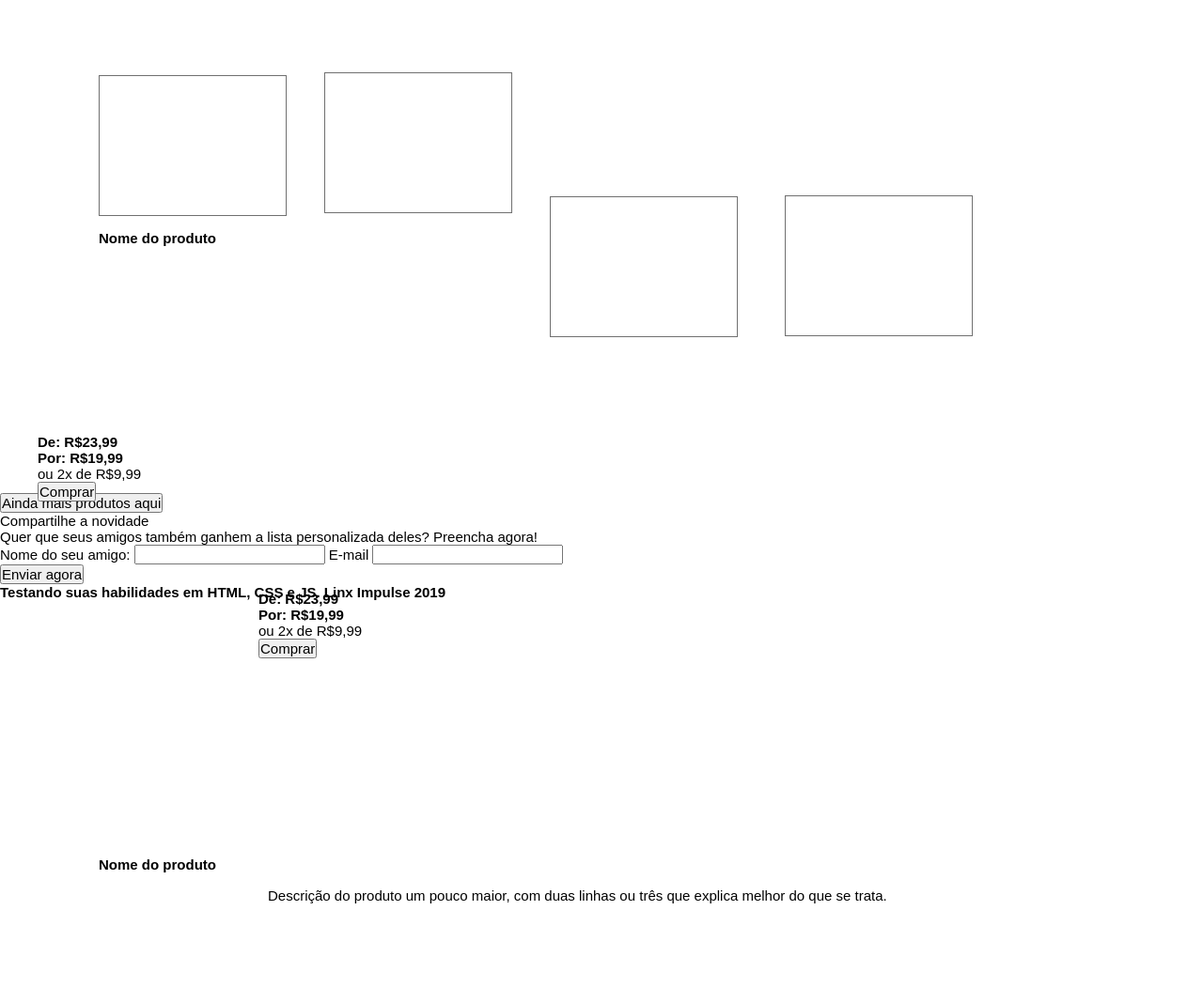
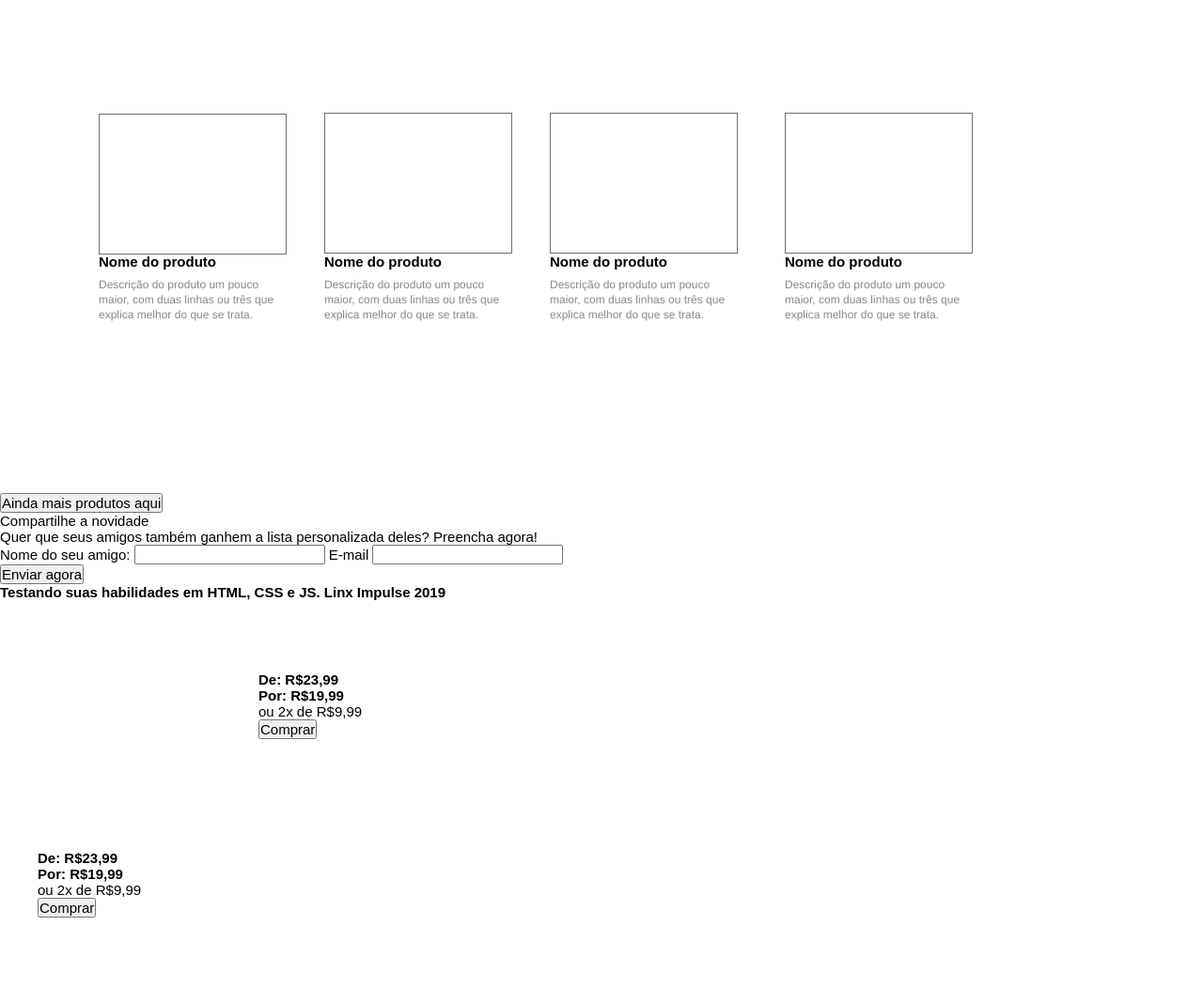
Before and after one commit to Darleysantana/Teste-dsn, a plain HTML site: page index.html in a window 1280 px wide. Shown: the part 1160-2228 px from the top of the page at 94% size. Drawn offline with Linux system fonts and the light colour scheme; a script that the page names is missing.

Commit message:
Metade do CSS Completo

```diff
--- a/css/desing.css
+++ b/css/desing.css
@@ -182,7 +182,7 @@ body p.meio{
 
 nav div.num1{
     position: relative;
-    top: -565px;
+    top: -524px;
     left: -180px;
     width: 200px;
     height: 150px;
@@ -202,7 +202,7 @@ nav div.num2{
 }
 nav div.num3{
     position: relative;
-    top: -1770px;
+    top: -1945px;
     left: 300px;
     width: 200px;
     height: 150px;
@@ -212,7 +212,7 @@ nav div.num3{
 }
 nav div.num4{
     position: relative;
-    top: -2305px;
+    top: -2655px;
     left: 550px;
     width: 200px;
     height: 150px;
@@ -222,17 +222,79 @@ nav div.num4{
 }
 nav h4#n1{
     position: relative;
-    top: -550px;
+    top: -525px;
     left: -180px;
     width: 200px;
     height: 150px;
 }
 nav h4#n2{
     position: relative;
-    top: -550px;
+    top: -1235px;
+    left: 60px;
+    width: 200px;
+    height: 150px;
+}
+nav h4#n3{
+    position: relative;
+    top: -1945px;
+    left: 300px;
+    width: 200px;
+    height: 150px;
+}
+nav h4#n4{
+    position: relative;
+    top: -2655px;
+    left: 550px;
+    width: 200px;
+    height: 150px;
+}
+p#d1{
+    position: relative;
+    top: -650px;
     left: -180px;
     width: 200px;
-    height: 150px;
+    height: 60px;
+    text-align: left;
+    font: normal normal normal 12px/16px Helvetica Neue;
+    letter-spacing: 0px;
+    color: #888888;
+    opacity: 1;
+}
+p#d2{
+    position: relative;
+    top: -1360px;
+    left: 60px;
+    width: 200px;
+    height: 60px;
+    text-align: left;
+    font: normal normal normal 12px/16px Helvetica Neue;
+    letter-spacing: 0px;
+    color: #888888;
+    opacity: 1;
+}
+p#d3{
+    position: relative;
+    top: -2070px;
+    left: 300px;
+    width: 200px;
+    height: 60px;
+    text-align: left;
+    font: normal normal normal 12px/16px Helvetica Neue;
+    letter-spacing: 0px;
+    color: #888888;
+    opacity: 1;
+}
+p#d4{
+    position: relative;
+    top: -2780px;
+    left: 550px;
+    width: 200px;
+    height: 60px;
+    text-align: left;
+    font: normal normal normal 12px/16px Helvetica Neue;
+    letter-spacing: 0px;
+    color: #888888;
+    opacity: 1;
 }
 nav div.num5{
     top: 1249px;
@@ -284,7 +346,7 @@ body nav.compras{
 }
 nav div.base1{
     position: relative;
-    top: -500px;
+    top: -100px;
     left: -245px;
     width: 201px;
     height: 350px;
```
